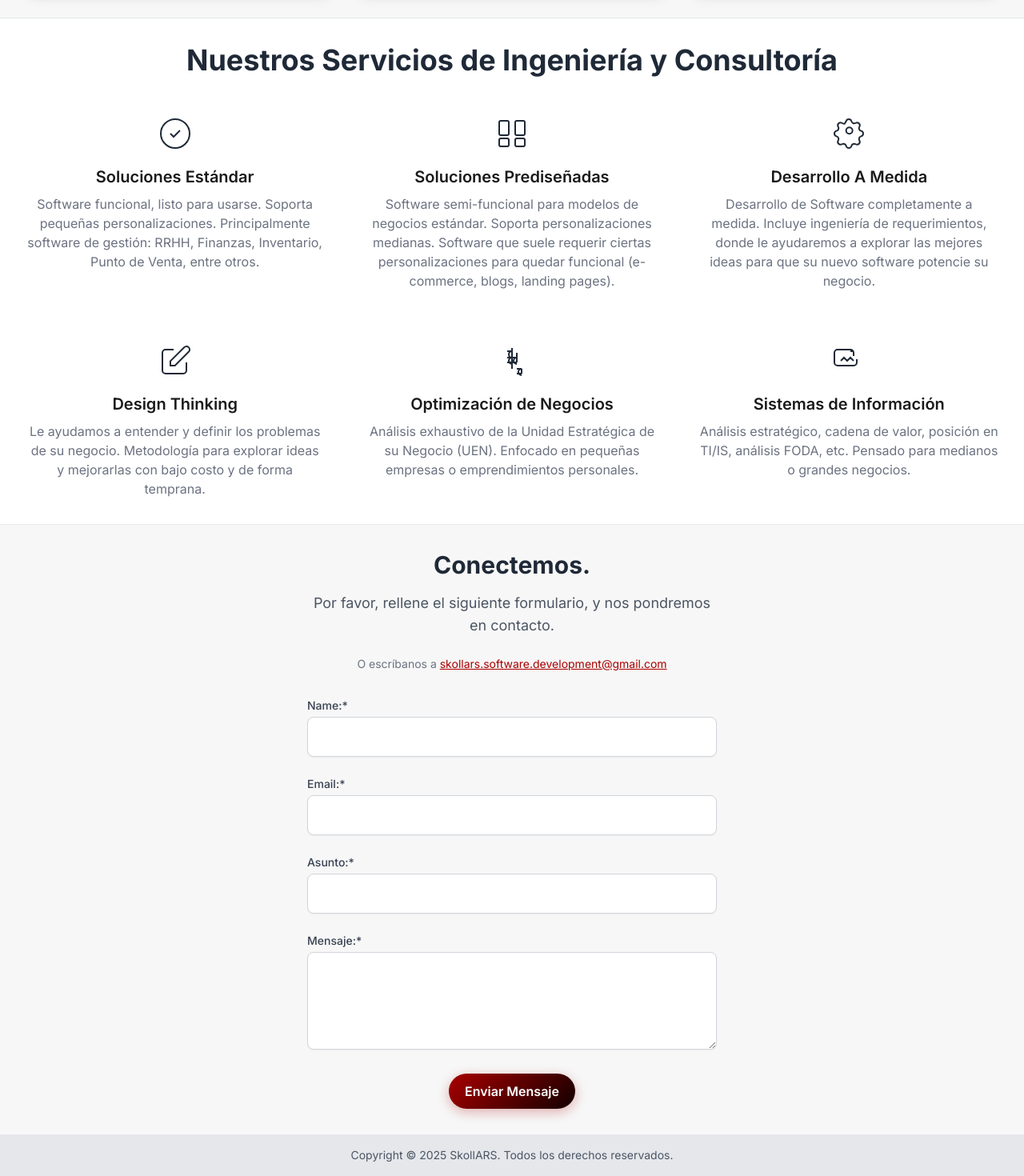
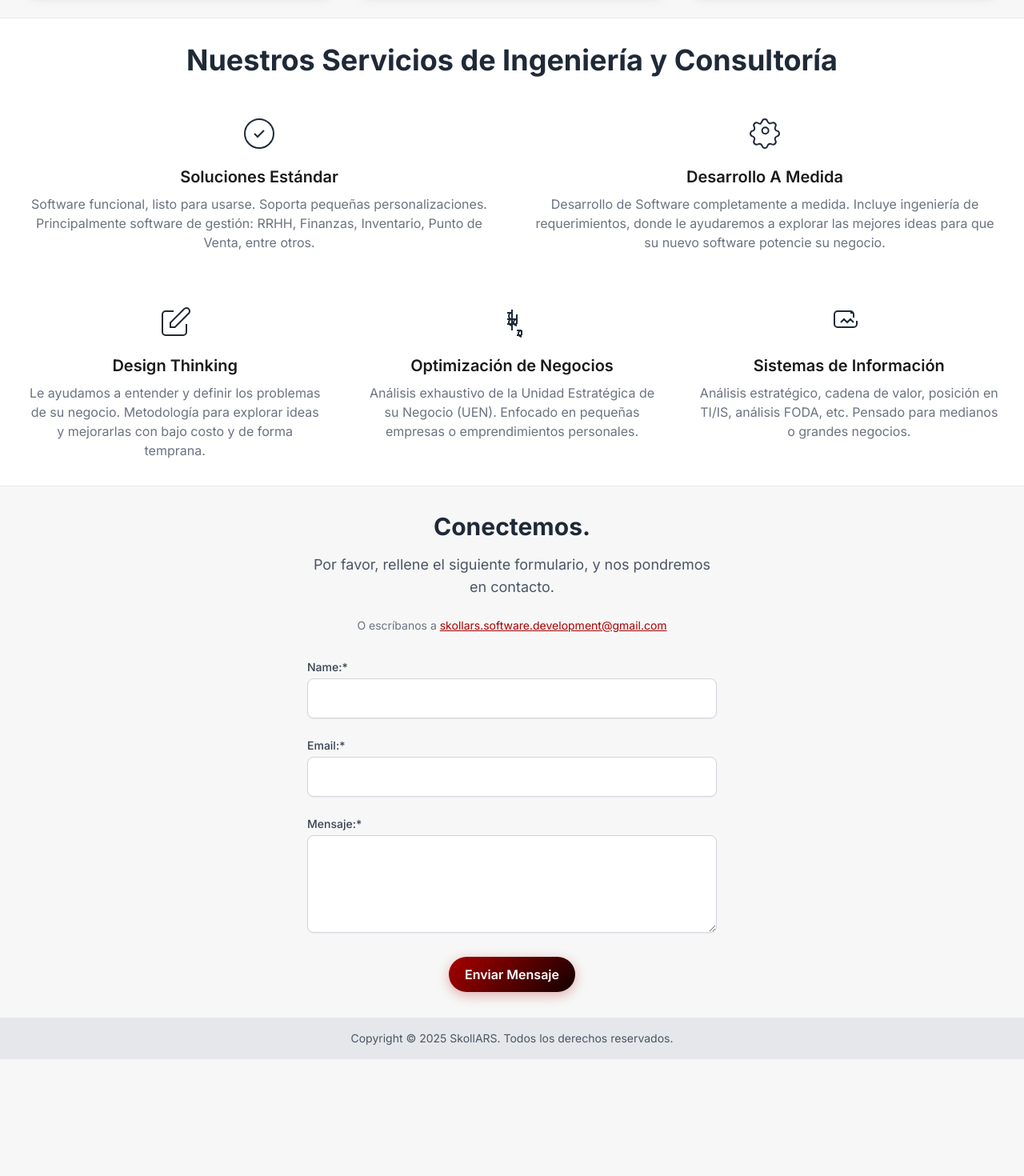
Before and after one commit to alvaroscelza/SkollARS, a React (Create React App) app: page / in a window 1280 px wide. Shown: the part 927-2397 px from the top of the page at 80% size. After the commit the page ends 2251 px from the top, so only its background shows below. Built offline with nearby package versions, Linux system fonts and the light colour scheme; no server answers.

Commit message:
Removed "Soluciones Prediseñadas", simplified contact form.

```diff
--- a/src/components/ContactForm/ContactForm.js
+++ b/src/components/ContactForm/ContactForm.js
@@ -9,7 +9,6 @@
     const [formData, setFormData] = useState({
         name: "",
         email: "",
-        topic: "",
         message: ""
     });
     const [showTooltip, setShowTooltip] = useState(false);
@@ -31,7 +30,7 @@
             const templateParams = {
                 from_name: formData.name,
                 from_email: formData.email,
-                subject: formData.topic,
+                subject: "Consulta de usuario",
                 message: formData.message,
                 to_email: 'skollars.software.development@gmail.com'
             };
@@ -44,7 +43,7 @@
             );
 
             setSubmitResult("Mensaje enviado correctamente");
-            setFormData({ name: "", email: "", topic: "", message: "" });
+            setFormData({ name: "", email: "", message: "" });
         } catch (error) {
             console.error('Error sending email:', error);
             setSubmitResult("Error al enviar el mensaje. Inténtalo de nuevo.");
@@ -88,17 +87,6 @@
                         />
                     </div>
                     <div>
-                        <label htmlFor="subject" className="block text-left text-sm font-medium text-gray-700 mb-1">Asunto:*</label>
-                        <input
-                            type="text"
-                            id="subject"
-                            required
-                            value={formData.topic}
-                            onChange={(e) => handleInputChange('topic', e.target.value)}
-                            className="w-full px-4 py-3 border border-gray-300 rounded-lg shadow-sm focus:ring-red-500 focus:border-red-500 transition duration-150"
-                        />
-                    </div>
-                    <div>
                         <label htmlFor="message" className="block text-left text-sm font-medium text-gray-700 mb-1">Mensaje:*</label>
                         <textarea
                             id="message"
--- a/src/pages/Home.js
+++ b/src/pages/Home.js
@@ -9,11 +9,6 @@
             icon: '<svg fill="none" stroke="currentColor" viewBox="0 0 24 24" xmlns="http://www.w3.org/2000/svg"><path strokeLinecap="round" strokeLinejoin="round" strokeWidth="2" d="M9 12l2 2 4-4m6 2a9 9 0 11-18 0 9 9 0 0118 0z"></path></svg>',
             title: "Soluciones Estándar",
             description: "Software funcional, listo para usarse. Soporta pequeñas personalizaciones. Principalmente software de gestión: RRHH, Finanzas, Inventario, Punto de Venta, entre otros."
-        },
-        {
-            icon: '<svg fill="none" stroke="currentColor" viewBox="0 0 24 24" xmlns="http://www.w3.org/2000/svg"><path strokeLinecap="round" strokeLinejoin="round" strokeWidth="2" d="M4 5a1 1 0 011-1h4a1 1 0 011 1v7a1 1 0 01-1 1H5a1 1 0 01-1-1V5zM14 5a1 1 0 011-1h4a1 1 0 011 1v7a1 1 0 01-1 1h-4a1 1 0 01-1-1V5zM4 16a1 1 0 011-1h4a1 1 0 011 1v3a1 1 0 01-1 1H5a1 1 0 01-1-1v-3zM14 16a1 1 0 011-1h4a1 1 0 011 1v3a1 1 0 01-1 1h-4a1 1 0 01-1-1v-3z"></path></svg>',
-            title: "Soluciones Prediseñadas",
-            description: "Software semi-funcional para modelos de negocios estándar. Soporta personalizaciones medianas. Software que suele requerir ciertas personalizaciones para quedar funcional (e-commerce, blogs, landing pages)."
         },
         {
             icon: '<svg fill="none" stroke="currentColor" viewBox="0 0 24 24" xmlns="http://www.w3.org/2000/svg"><path strokeLinecap="round" strokeLinejoin="round" strokeWidth="2" d="M10.325 4.317c.426-1.756 2.924-1.756 3.35 0a1.724 1.724 0 002.573 1.066c1.543-.94 3.31.826 2.37 2.37a1.724 1.724 0 001.065 2.572c1.756.426 1.756 2.924 0 3.35a1.724 1.724 0 00-1.066 2.573c.94 1.543-.826 3.31-2.37 2.37a1.724 1.724 0 00-2.572 1.065c-.426 1.756-2.924 1.756-3.35 0a1.724 1.724 0 00-2.573-1.066c-1.543.94-3.31-.826-2.37-2.37a1.724 1.724 0 00-1.065-2.572c-1.756-.426-1.756-2.924 0-3.35a1.724 1.724 0 001.066-2.573c-.94-1.543.826-3.31 2.37-2.37.526.321 1.066.52 1.577.52h.001zm-.001 5.82a2 2 0 104 0 2 2 0 00-4 0z"></path></svg>',
@@ -57,7 +52,7 @@
             <Section id="servicios" backgroundColor="white">
                 <div className="max-w-7xl mx-auto px-4 sm:px-6 lg:px-8">
                     <h2 className="text-4xl font-bold text-gray-800 mb-12 text-center">Nuestros Servicios de Ingeniería y Consultoría</h2>
-                    <div className="grid grid-cols-1 md:grid-cols-3 gap-12 text-center mb-16">
+                    <div className="grid grid-cols-1 md:grid-cols-2 gap-12 text-center mb-16">
                         {services.map((service, index) => (
                             <ServiceCard key={index} icon={service.icon} title={service.title} description={service.description} />
                         ))}
```
Also changed, not shown: 1 other file (tests, documents, lock files or other folders).
